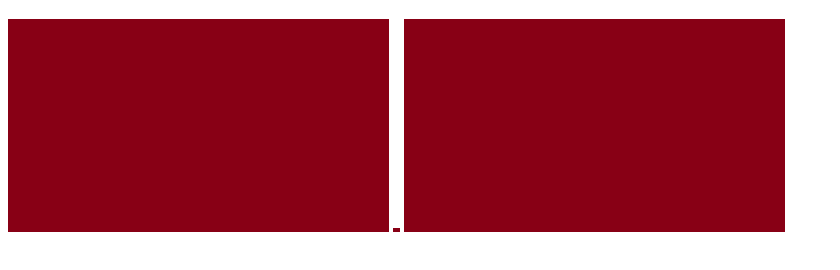
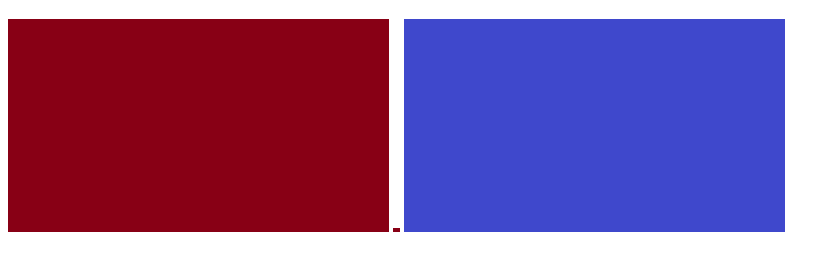
Before and after one commit to tarome/test-ai-action, a plain HTML site: page website-root/index.html in a window 1280 px wide. Shown: the part 364-634 px from the top of the page, without its empty margins (0-840 px from the left). Drawn offline with Linux system fonts and the light colour scheme.

Commit message:
Update-Site-Image

```diff
--- a/website-root/index.html
+++ b/website-root/index.html
@@ -29,6 +29,6 @@ Licensed under the MIT License.
         <h1>Images</h1>
         <img id="decorative" role="presentation" alt="Some alt text" src="./img1.png" />
         <image id="decorative-alt-empty" height="4px" alt="" src="./img1.png" />
-        <img id="non-decorative" src="./img1.png" />
+        <img id="non-decorative" src="./img2.png" />
     </body>
 </html>
```
Also changed, not shown: website-root/img2.png (added), 1 other file.
